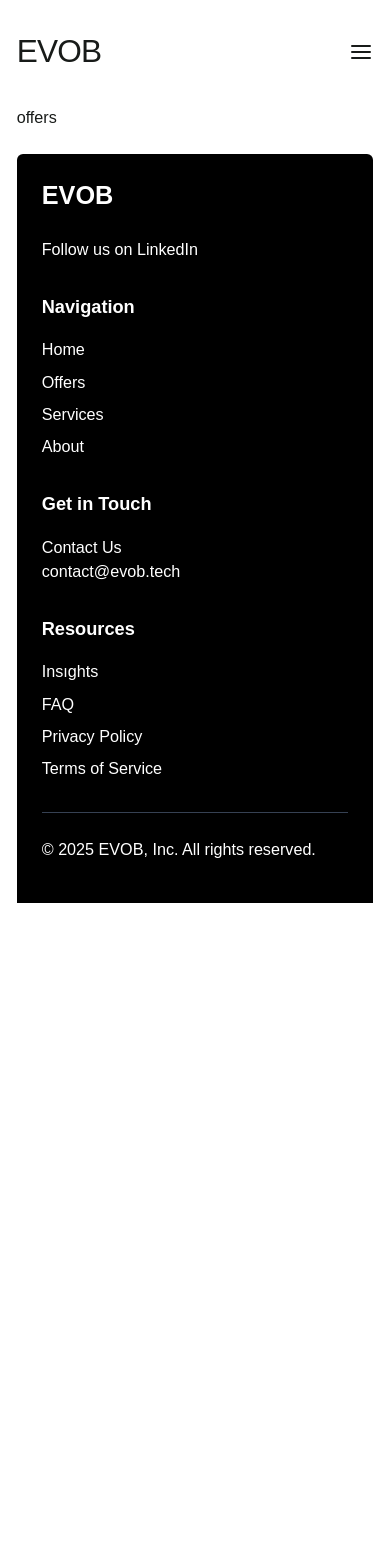
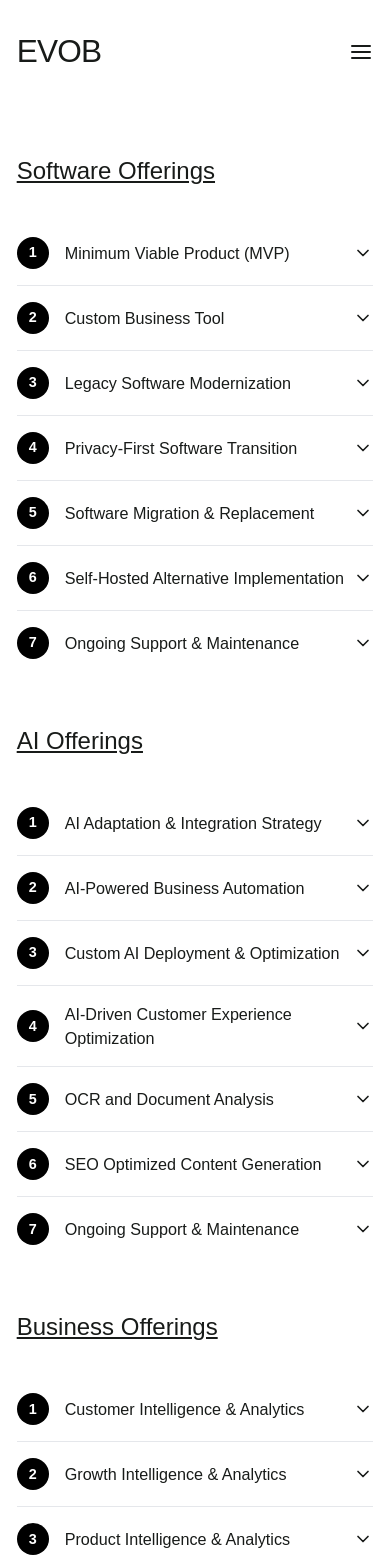
Before and after one commit to cagansen-git/EVOB, a SvelteKit app: page /offers in a window 390 px wide. Shown: the top 1568 px of the page. Before the commit the page ends 903 px from the top, so only its background shows below. Built offline with nearby package versions, Linux system fonts and the light colour scheme.

Commit message:
feat: add services section with accordion for detailed service offerings; remove max-width from services container for better responsiveness

```diff
--- a/src/app.html
+++ b/src/app.html
@@ -1,5 +1,5 @@
 <!doctype html>
-<html lang="en">
+<html lang="en-EN">
 	<head>
 		<meta charset="utf-8" />
 		<link rel="icon" href="%sveltekit.assets%/favicon.png" />
--- a/src/components/Footer.svelte
+++ b/src/components/Footer.svelte
@@ -81,20 +81,6 @@
 							>FAQ</a
 						>
 					</li>
-					<li>
-						<a
-							href="/privacy-policy"
-							class="transition-colors hover:text-gray-300"
-							data-sveltekit-preload-data>Privacy Policy</a
-						>
-					</li>
-					<li>
-						<a
-							href="/terms-of-service"
-							class="transition-colors hover:text-gray-300"
-							data-sveltekit-preload-data>Terms of Service</a
-						>
-					</li>
 				</ul>
 			</div>
 		</div>
--- a/src/routes/+page.svelte
+++ b/src/routes/+page.svelte
@@ -10,4 +10,4 @@
 <Questions></Questions>
 <OurValues></OurValues>
 <ServicesSection></ServicesSection>
-<Button link="/contact" text="Contact Us"></Button>
+<Button link="/contact" text="Contact Us" target=""></Button>
--- a/src/routes/offers/+page.svelte
+++ b/src/routes/offers/+page.svelte
@@ -1 +1,195 @@
-<p>offers</p>
+<script>
+	import Accordion from '../../components/Accordion.svelte';
+
+	// Service data with titles and accordion items
+	const services = [
+		{
+			title: 'Software Offerings',
+			items: [
+				{
+					title: 'Minimum Viable Product (MVP)',
+					content:
+						' Get a fully functional minimum viable product (MVP) built and deployed in 10 weeks (Might change based on the requirements of project). Our team will work with you to define the scope, develop the software, and launch your product to market quickly and efficiently.'
+				},
+				{
+					title: 'Custom Business Tool',
+					content:
+						'Get a tailored software solution that fits your exact business needs whether it’s CRM, , or internal automation.'
+				},
+				{
+					title: 'Legacy Software Modernization',
+					content:
+						'We seamlessly migrate your existing software to a more robust and cost-effective solution. Whether upgrading legacy systems or transitioning to cloud-based platforms, we ensure a smooth migration with minimal downtime.'
+				},
+				{
+					title: 'Privacy-First Software Transition',
+					content:
+						'Move to privacy-focused, self-hosted solutions to protect your business data and reduce dependency on third-party providers.'
+				},
+				{
+					title: 'Software Migration & Replacement',
+					content:
+						'Seamlessly move your applications and data to new platforms with minimal downtime and maximum efficiency.'
+				},
+
+				{
+					title: 'Self-Hosted Alternative Implementation ',
+					content:
+						' Transition from costly SaaS solutions to self-hosted and open-source alternatives for better control, security, and reduced expenses.'
+				},
+				{
+					title: 'Ongoing Support & Maintenance',
+					content:
+						'We provide continuous monitoring, updates, and technical support to ensure your software and systems run smoothly, securely, and efficiently.'
+				}
+			]
+		},
+		{
+			title: 'AI Offerings',
+			items: [
+				{
+					title: 'AI Adaptation & Integration Strategy',
+					content:
+						'Seamlessly integrate AI into your business with a tailored roadmap designed to enhance efficiency and innovation. We conduct in-depth strategy workshops, assess AI use cases relevant to your industry, and select the best AI models and tools such as GPT, OpenAI, Claude, or Gemini. Our experts provide a structured deployment plan with workflow automation to ensure a smooth transition, setting your business up for long-term success with AI-driven capabilities.'
+				},
+				{
+					title: 'AI-Powered Business Automation',
+					content:
+						'Transform your operations by leveraging AI to automate workflows, streamline decision-making, and enhance efficiency across sales, customer service, and internal processes. We build intelligent AI-driven chatbots and implement document processing automation to optimize your business. By eliminating repetitive tasks and enhancing operational accuracy, your company can reduce costs and focus on high-value growth opportunities.'
+				},
+				{
+					title: 'Custom AI Deployment & Optimization',
+					content:
+						'Deploy AI solutions that are customized to meet your business’s unique needs, ensuring maximum efficiency and accuracy. We handle AI model selection and deployment, advanced prompt engineering, and optimization techniques such as Retrieval-Augmented Generation (RAG) to improve model accuracy. Our experts also fine-tune AI performance without modifying core model weights, ensuring compliance, reducing bias, and aligning AI outputs with business objectives.'
+				},
+				{
+					title: 'AI-Driven Customer Experience Optimization',
+					content:
+						'Enhance customer engagement, satisfaction, and retention with AI-powered personalization and automation. Our AI chatbots and virtual assistants provide 24/7 support, while sentiment analysis and predictive insights help you understand and anticipate customer needs. With AI-driven personalization, email automation, and behavior-based recommendations, businesses can build stronger customer relationships, leading to increased loyalty and lifetime value.'
+				},
+				{
+					title: 'OCR and Document Analysis',
+					content:
+						'We extract, structure, and analyze data from scanned documents, PDFs, and images. Automate the extraction of critical information—whether its invoices, contracts, legal documents, or business forms—and convert them into actionable insights. With intelligent document classification, data validation, and compliance checks, businesses can streamline operations, reduce manual errors, and improve data accuracy.'
+				},
+				{
+					title: 'SEO Optimized Content Generation',
+					content:
+						'SEO-optimized content that elevates your online presence and drives measurable results. With a strategic approach to SEO, we combine in-depth keyword research, content optimization, and industry best practices to ensure that your blogs, articles, and website copy not only engage your audience but also rank higher on search engines like Google. Our team focuses on producing content that improves organic traffic, boosts visibility, and drives conversions.'
+				},
+				{
+					title: 'Ongoing Support & Maintenance',
+					content:
+						'We provide continuous monitoring, updates, and technical support to ensure your software and systems run smoothly, securely, and efficiently.'
+				}
+			]
+		},
+        {
+			title: 'Business Offerings',
+			items: [
+				{
+					title: 'Customer Intelligence & Analytics',
+					content:
+						'Advanced Customer Intelligence and Analytics solutions designed to help businesses gain deeper insights into customer behavior, preferences, and trends. By leveraging data-driven approaches, we enable you to make informed, strategic decisions that enhance customer engagement, optimize marketing efforts, and drive business growth.'
+				},
+				{
+					title: 'Growth Intelligence & Analytics',
+					content:
+						"We offer comprehensive Growth Intelligence and Analytics solutions designed to empower businesses with actionable insights that drive sustainable growth. By combining advanced data analysis with strategic intelligence, we help you uncover growth opportunities, optimize performance, and make data-driven decisions that accelerate your business's success."
+				},
+				{
+					title: 'Product Intelligence & Analytics',
+					content:
+						'Our Product Intelligence and Analytics services are designed to help businesses optimize their product strategies by providing deep insights into product performance and customer preferences. Through advanced data analysis and actionable intelligence, we enable you to make data-driven decisions that enhance product development, improve user experience, and drive sustained growth.'
+				},
+				{
+					title: 'Ongoing Support & Maintenance',
+					content:
+						'We provide continuous monitoring, updates, and technical support to ensure your software and systems run smoothly, securely, and efficiently.'
+				}
+			]
+		},
+        {
+			title: 'Automation Offerings',
+			items: [
+				{
+					title: 'Workflow Automation',
+					content:
+						'A complete automation solution designed to eliminate bottlenecks, reduce manual work, and streamline operations for maximum efficiency. Enhance team productivity, ensures seamless data flow across departments, and minimizes errors to improve overall performance. By automating repetitive tasks, it reduces operational costs and frees up valuable time for high-impact work. With faster execution, greater accuracy, and a scalable infrastructure, businesses can operate more efficiently and adapt effortlessly to growth.'
+				},
+				{
+					title: 'Ongoing Support & Maintenance',
+					content:
+						'We provide continuous monitoring, updates, and technical support to ensure your software and systems run smoothly, securely, and efficiently.'
+				}
+			]
+		}
+	];
+</script>
+
+<div class="services-container">
+	{#each services as service}
+		<section class="service-section">
+			<div class="service-heading">
+				<h2><u>{service.title}</u></h2>
+			</div>
+			<div class="service-accordion">
+				<Accordion items={service.items} />
+			</div>
+		</section>
+	{/each}
+</div>
+
+<style>
+	.services-container {
+		width: 100%;
+		margin: 0 auto;
+		padding: 2rem 0rem;
+		display: flex;
+		flex-direction: column;
+		gap: 3rem;
+	}
+
+	.service-section {
+		display: flex;
+		flex-direction: column;
+		gap: 1.5rem;
+	}
+
+	@media (min-width: 769px) {
+		.service-section {
+			flex-direction: row;
+			align-items: flex-start;
+		}
+
+		.service-heading {
+			width: 50%;
+			padding-right: 2rem;
+		}
+
+		.service-accordion {
+			width: 50%;
+		}
+	}
+
+	h2 {
+		margin: 0;
+		padding: 1rem 0rem;
+		font-size: 1.5rem;
+	}
+
+	.service-accordion {
+		margin-left: 0;
+	}
+
+	/* Tablet and mobile styles */
+	@media (max-width: 768px) {
+		.services-container {
+			gap: 2rem;
+		}
+
+		.service-section {
+			gap: 1rem;
+		}
+	}
+</style>
--- a/src/routes/privacy-policy/+page.svelte
+++ /dev/null
@@ -1 +0,0 @@
-<p>privacy policy</p>
--- a/src/routes/services/+page.svelte
+++ b/src/routes/services/+page.svelte
@@ -62,11 +62,6 @@
 			title: 'Automation Services',
 			items: [
 				{
-					title: 'Business Process Automation',
-					content:
-						'We automate manual, time-consuming business processes using AI and workflow automation, reducing errors and increasing operational efficiency.'
-				},
-				{
 					title: 'Workflow Automation',
 					content:
 						'We integrate smart automation tools into your daily operations, ensuring seamless collaboration, task management, and productivity enhancements.'
@@ -82,9 +77,9 @@
 			title: 'Data & Analytics Services',
 			items: [
 				{
-					title: 'Business Intelligence & Analytics',
+					title: 'Product Intelligence & Analytics',
 					content:
-						'We transform raw data into actionable insights, giving you a real-time understanding of your business performance for better decision-making.'
+						'We optimize product strategies by providing deep insights into product performance, customer preferences, and market trends.'
 				},
 				{
 					title: 'Growth Intelligence & Analytics',
@@ -117,7 +112,6 @@
 <style>
 	.services-container {
 		width: 100%;
-		max-width: 1200px;
 		margin: 0 auto;
 		padding: 2rem 0rem;
 		display: flex;
--- a/src/routes/terms-of-service/+page.svelte
+++ /dev/null
@@ -1 +0,0 @@
-<p>terms of service</p>
```
